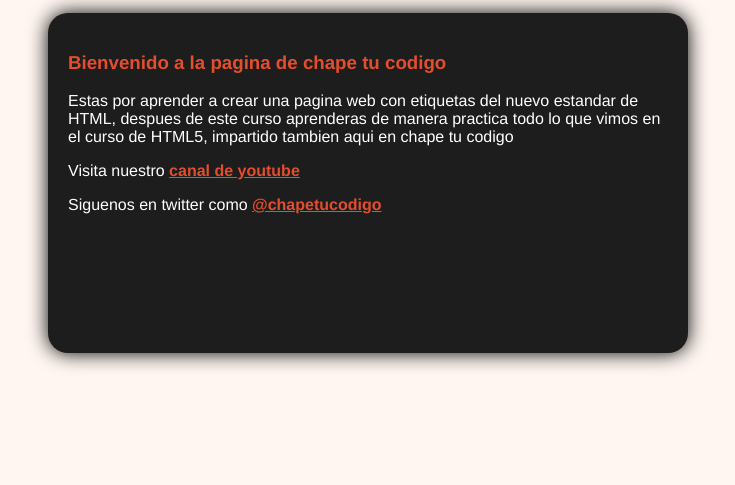
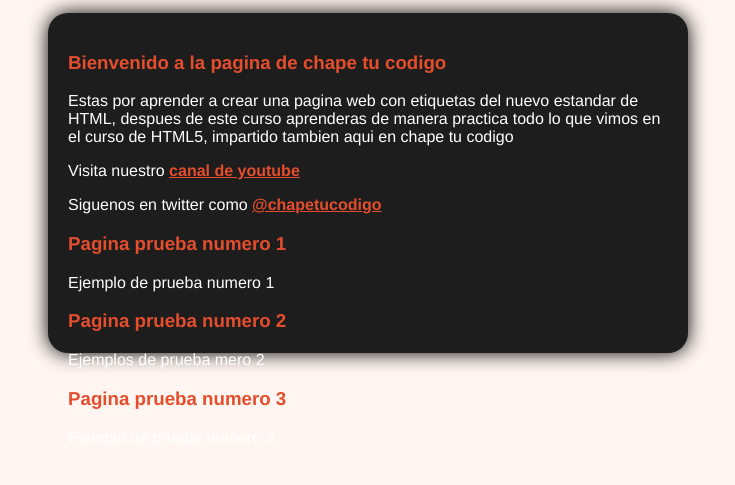
Before and after one commit to buguibz/template-ctc, a plain HTML site: page index.html in a window 1280 px wide. Shown: the part 101-586 px from the top of the page, without its empty margins (272-1007 px from the left). Drawn offline with Linux system fonts and the light colour scheme.

Commit message:
Probando cambios en branch - cambio en indexhtml
Probando el manejo de branch

```diff
--- a/index.html
+++ b/index.html
@@ -37,6 +37,24 @@
                     <p>Visita nuestro <a href="#">canal de youtube</a></p>
                     <p>Siguenos en twitter como <a href="#">@chapetucodigo</a></p>
                 </aside>
+                <article>
+                  <hgroup>
+                    <h1>Pagina prueba numero 1</h1>
+                  </hgroup>
+                  <p>Ejemplo de prueba numero 1</p>
+                </article>
+                <article>
+                  <hgroup>
+                    <h1>Pagina prueba numero 2</h1>
+                  </hgroup>
+                  <p>Ejemplos de prueba mero 2</p>
+                </article>
+                <article>
+                  <hgroup>
+                    <h1>Pagina prueba numero 3</h1>
+                  </hgroup>
+                  <p>Ejemplo de prueba numero 3</p>
+                </article>
             </div>
         </section>
     </div>
```
